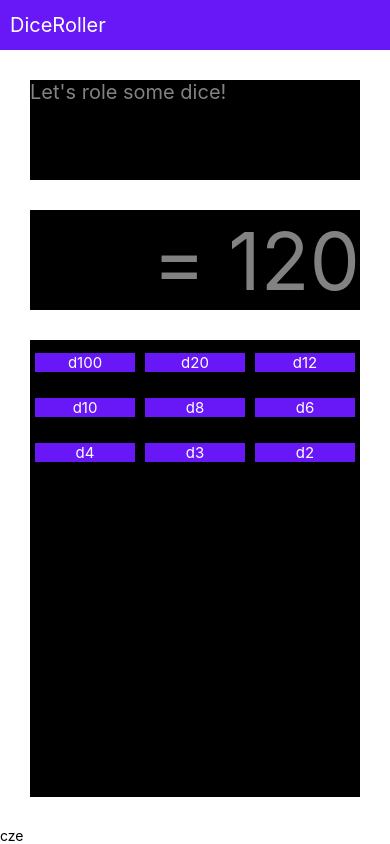
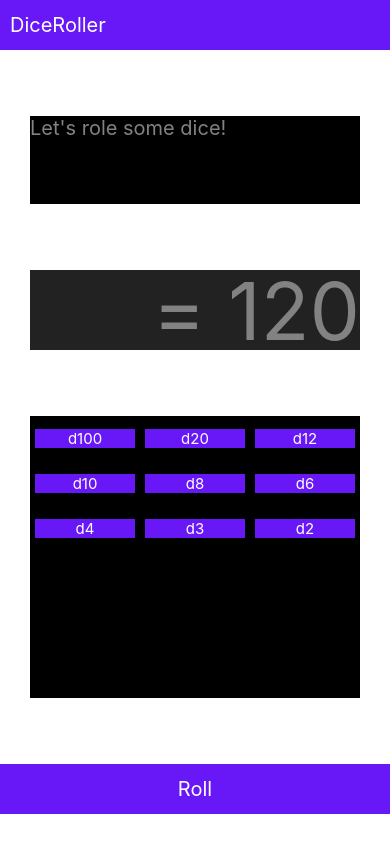
Before and after one commit to wkud/dice-roller-react-native, a React Native app: screen / in a window 390 px wide. Built offline with nearby package versions, Linux system fonts and the light colour scheme.

Commit message:
Add Roll button
Todo start unifying styles

```diff
--- a/App.js
+++ b/App.js
@@ -4,27 +4,26 @@ import HeaderBar from './components/HeaderBar';
 import Equation from './components/Equation';
 import Result from './components/Result';
 import ButtonGrid from './components/ButtonGrid'
+import RollButton from './components/RollButton';
 
 const App = () => {
   return (
-    <>
+    <View style={styles.rootContainer}>
       <HeaderBar />
       <Equation>Let's role some dice!</Equation>
       <Result>= 120</Result>
       <ButtonGrid/>
-      <Text>cze</Text>
-    </>
+      <RollButton/>
+      {/* <Text>cze</Text> */}
+    </View>
   );
 };
 
 const styles = StyleSheet.create({
-  header: {
+  rootContainer: {
     flex: 1,
-    padding: 10,
-    backgroundColor: '#6818f7',
-    maxHeight: 40,
-  },
-  text: {color: '#fff'},
+    justifyContent: 'space-between'
+  }
 });
 
 // const styles = StyleSheet.create({
--- a/components/ButtonGrid.js
+++ b/components/ButtonGrid.js
@@ -1,17 +1,14 @@
-import React, {useState} from 'react';
+import React from 'react';
 import {
   StyleSheet,
   View,
   Text,
   FlatList,
-  Button,
   Dimensions,
   TouchableHighlight,
 } from 'react-native';
 
-const ButtonGrid = ({children}) => {
-  const [gridDimensions, setGridDimensions] = useState({width: 0, height: 0});
-
+const ButtonGrid = () => {
   const buttonNames = [
     {name: 'd100', key: 100},
     {name: 'd20', key: 20},
@@ -44,13 +41,15 @@ const ButtonGrid = ({children}) => {
     />
   );
 };
+const containerMargin = {horizontal: 30, vertical: 0};
 const container = {
-  flex: 5,
+  flex: 3,
   marginTop: 0,
-  margin: 30,
-  height: 40,
+  marginHorizontal: containerMargin.horizontal,
+  marginVertical: containerMargin.vertical,
   backgroundColor: '#000',
   height: Dimensions.get('window').height / 3,
+  maxHeight: Dimensions.get('window').height / 3,
 };
 const itemMargin = {horizontal: 5, vertical: 13};
 const item = {
@@ -61,7 +60,7 @@ const item = {
   marginHorizontal: itemMargin.horizontal,
   marginVertical: itemMargin.vertical,
   width:
-    (Dimensions.get('window').width - container.margin * 2) / 3 -
+    (Dimensions.get('window').width -  containerMargin.horizontal * 2) / 3 -
     2 * itemMargin.horizontal,
   height: container.height / 3 - 2 * itemMargin.vertical + 4,
 };
--- a/components/Equation.js
+++ b/components/Equation.js
@@ -11,10 +11,9 @@ const Equation = ({children}) => {
 const styles = StyleSheet.create({
   labelBody: {
     flex: 1,
-    margin: 30,
-    height: 30,
+    marginHorizontal: 30,
     backgroundColor: '#000',
-    maxHeight: 25 * 4 ,
+    maxHeight: 25 * 3.5,
   },
   text: {color: '#828282', fontSize: 20},
 });
--- a/components/Result.js
+++ b/components/Result.js
@@ -15,10 +15,9 @@ const styles = StyleSheet.create({
     justifyContent: 'flex-end',
     alignItems: 'center',
     marginTop: 0,
-    margin: 30,
-    height: 40,
-    backgroundColor: '#000',
-    maxHeight: 25 * 4,
+    marginHorizontal: 30,
+    backgroundColor: '#222222',
+    maxHeight: 80,
   },
   text: {color: '#828282', fontSize: 80},
 });
--- a/components/RollButton.js
+++ b/components/RollButton.js
@@ -0,0 +1,25 @@
+import React from 'react';
+import {StyleSheet, View, Text, TouchableHighlight} from 'react-native';
+
+const RollButton = () => {
+  return (
+    <TouchableHighlight activeOpacity={0.6} onPress={() => alert('lol')}>
+      <View style={styles.container}>
+        <Text style={styles.text}>Roll</Text>
+      </View>
+    </TouchableHighlight>
+  );
+};
+const styles = StyleSheet.create({
+  container: {
+    flex: 1,
+    padding: 10,
+    marginBottom: 30,
+    backgroundColor: '#6818f7',
+    justifyContent: 'center',
+    alignItems: 'center',
+    minHeight: 50,
+  },
+  text: {color: '#fff', fontSize: 20},
+});
+export default RollButton;
```
